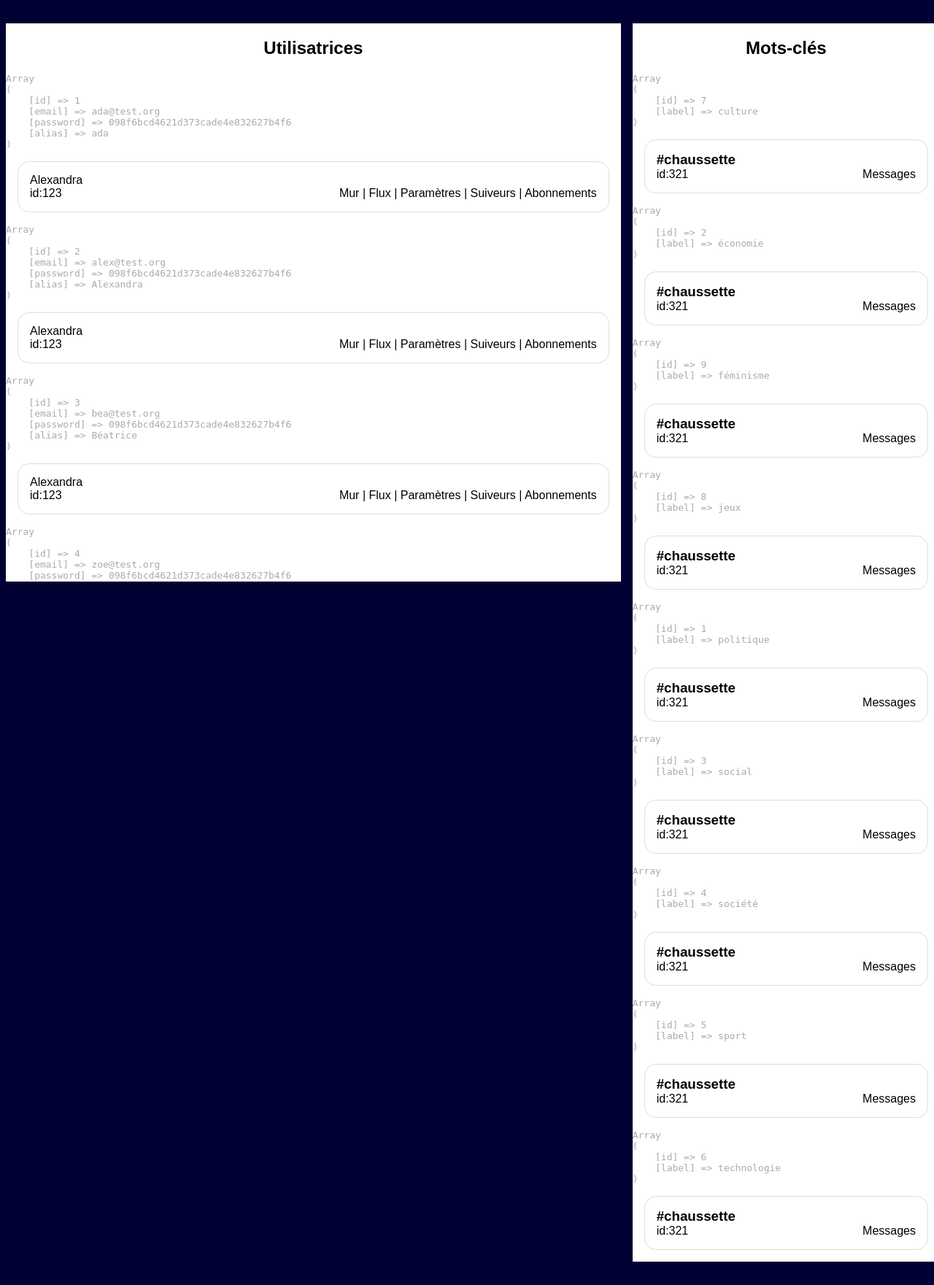
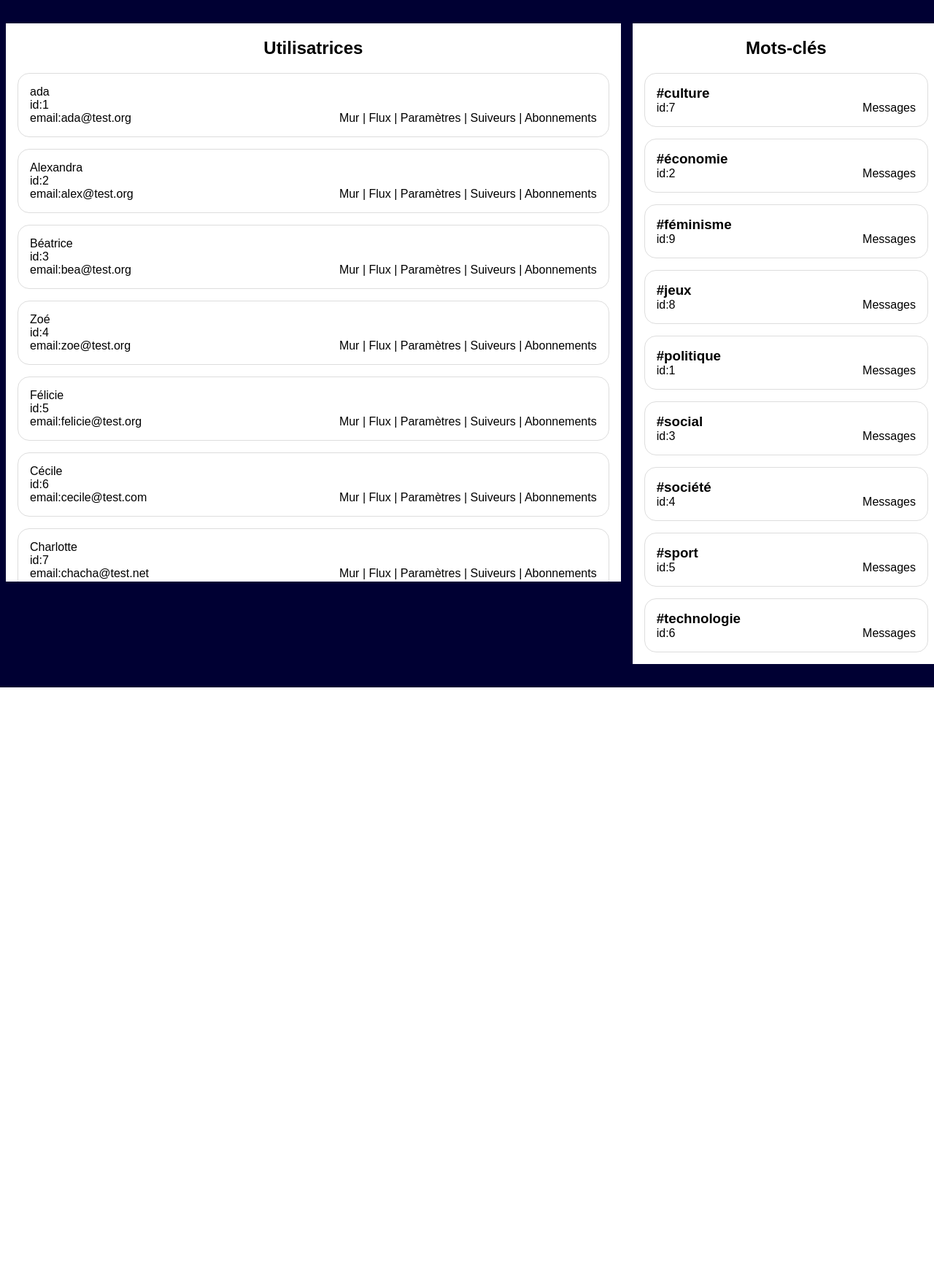
Before and after one commit to adatechschool/PC-resoc-php-laurie_alex_zineb, a PHP site: page /admin.php in a window 1280 px wide. Shown: the part 90-1851 px from the top of the page at 73% size. After the commit the page ends 1032 px from the top, so only its background shows below. Run offline with PHP 8.4, Linux system fonts and the light colour scheme; data comes from the database, SQL or seed files in the repository.

Commit message:
update admin

```diff
--- a/src/htdocs/resoc_n1/pages/admin.php
+++ b/src/htdocs/resoc_n1/pages/admin.php
@@ -54,20 +54,14 @@
                     echo("Échec de la requete : " . $mysqli->error);
                     exit();
                 }
-
-                /*
-                 * Etape 3 : @todo : Afficher les mots clés en s'inspirant de ce qui a été fait dans news.php
-                 * Attention à en pas oublier de modifier tag_id=321 avec l'id du mot dans le lien
-                 */
                 while ($tag = $lesInformations->fetch_assoc())
                 {
-                    echo "<pre>" . print_r($tag, 1) . "</pre>";
                     ?>
                     <article>
-                        <h3>#chaussette</h3>
-                        <p>id:321</p>
+                        <h3>#<?php echo print_r($tag['label'],50)?></h3>
+                        <p>id:<?php echo print_r($tag['id'],50)?></p>
                         <nav>
-                            <a href="tags.php?tag_id=321">Messages</a>
+                            <a href="tags.php?tag_id= <?php echo $tag['id']?>">Messages</a>
                         </nav>
                     </article>
                 <?php } ?>
@@ -88,23 +82,19 @@
                     exit();
                 }
 
-                /*
-                 * Etape 5 : @todo : Afficher les utilisatrices en s'inspirant de ce qui a été fait dans news.php
-                 * Attention à en pas oublier de modifier dans le lien les "user_id=123" avec l'id de l'utilisatrice
-                 */
                 while ($tag = $lesInformations->fetch_assoc())
                 {
-                    echo "<pre>" . print_r($tag, 1) . "</pre>";
                     ?>
                     <article>
-                        <h3>Alexandra</h3>
-                        <p>id:123</p>
+                        <h3><?php echo print_r($tag['alias'],50)?></h3>
+                        <p>id:<?php echo print_r($tag['id'],50)?></p>
+                        <br><p>email:<?php echo print_r($tag['email'],50)?></p>
                         <nav>
-                            <a href="wall.php?user_id=123">Mur</a>
-                            | <a href="feed.php?user_id=123">Flux</a>
-                            | <a href="settings.php?user_id=123">Paramètres</a>
-                            | <a href="followers.php?user_id=123">Suiveurs</a>
-                            | <a href="subscriptions.php?user_id=123">Abonnements</a>
+                            <a href="wall.php?user_id=<?php echo $tag['id']?>">Mur</a>
+                            | <a href="feed.php?user_id=<?php echo $tag['id']?>">Flux</a>
+                            | <a href="settings.php?user_id=<?php echo $tag['id']?>">Paramètres</a>
+                            | <a href="followers.php?user_id=<?php echo $tag['id']?>">Suiveurs</a>
+                            | <a href="subscriptions.php?user_id=<?php echo $tag['id']?>">Abonnements</a>
                         </nav>
                     </article>
                 <?php } ?>
```
